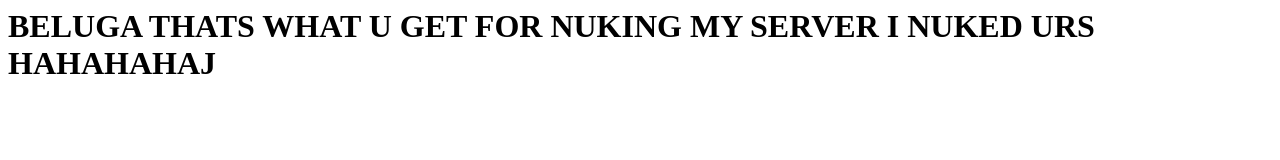
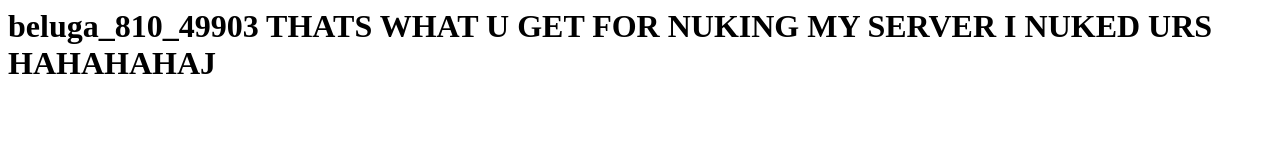
Before and after one commit to Billybob900/RTR-website, a plain HTML site: page Index.html in a window 1280 px wide. Drawn offline with Linux system fonts and the light colour scheme.

Commit message:
Update Index.html

```diff
--- a/Index.html
+++ b/Index.html
@@ -1 +1,2 @@
-<h1>BELUGA THATS WHAT U GET FOR NUKING MY SERVER I NUKED URS HAHAHAHAJ</h1>
+<h1>beluga_810_49903 THATS WHAT U GET FOR NUKING MY SERVER I NUKED URS HAHAHAHAJ</h1>
+<img src="">
```
